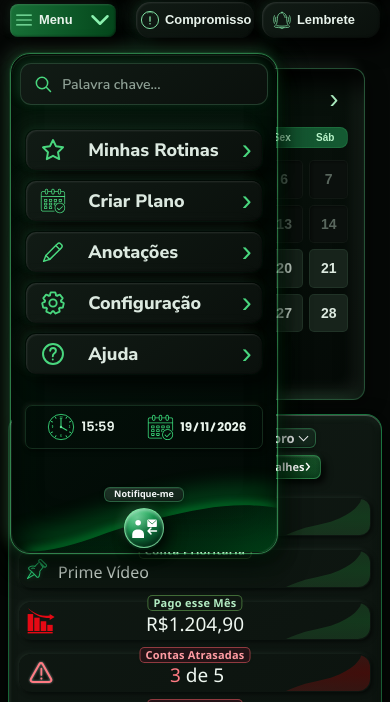
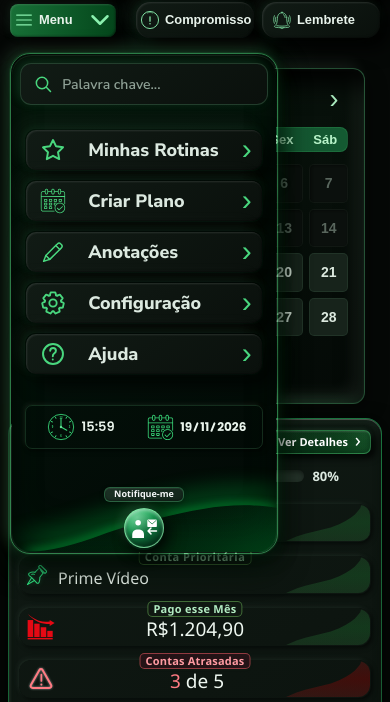
Before and after one commit to BismarckBennetis/Check.Ing-V21, a plain HTML site: page index.html in a window 390 px wide. Shown: the part 126-828 px from the top of the page. Drawn offline with Linux system fonts and the light colour scheme.

Commit message:
Ajuste dos botões do financeiro
Ajuste de posição dos botoes novembro e ver detalhes

```diff
--- a/mobile.css
+++ b/mobile.css
@@ -528,7 +528,6 @@ body .menu-principal > .botao-menu:nth-child(n+4) {
     .painel-calendarios .calendario-dias .calendario-dia {
         min-height: 0;
     }
-
 }
 
 /* ==========================================================
@@ -542,5 +541,62 @@ body .menu-principal > .botao-menu:nth-child(n+4) {
     #calendario-proximo {
         display: none;
     }
+}
+
+/* ==========================================================
+   ID: MOB-042
+   REF: PANEL.CALENDAR.WEEKDAY.FONT
+   FUNÇÃO: AUMENTAR A FONTE DOS DIAS DA SEMANA
+========================================================== */
+
+@media (max-width: 652px) {
+    .painel-calendarios .calendario-dias-semana,
+    .painel-calendarios .calendario-dias-semana > * {
+        font-size: 13px;
+    }
+}
+
+/* ==========================================================
+   ID: MOB-043
+   REF: PANEL.FINANCIAL.HEADER.MOBILE
+   FUNÇÃO: ALINHAR TÍTULO E BOTÕES NA MESMA LINHA
+   ESCOPO: SOMENTE MOBILE
+========================================================== */
+
+@media (max-width: 652px) {
+
+    .card-financeiro .financeiro-cabecalho {
+        display: grid;
+        grid-template-columns: minmax(0, 1fr) auto auto;
+        grid-template-areas:
+            "identificacao mes detalhes"
+            "progresso progresso progresso";
+
+        align-items: center;
+        column-gap: 6px;
+        row-gap: 8px;
+    }
+
+    .card-financeiro .financeiro-identificacao {
+        grid-area: identificacao;
+        min-width: 0;
+    }
+
+    .card-financeiro .financeiro-mes-card {
+        grid-area: mes;
+        justify-self: center;
+        width: 95px;
+    }
+
+    .card-financeiro .financeiro-cabecalho > .botao-detalhes {
+        grid-area: detalhes;
+        justify-self: end;
+        margin-left: 0;
+    }
+
+    .card-financeiro .financeiro-progresso {
+        grid-area: progresso;
+        width: 100%;
+    }
 
 }
```
